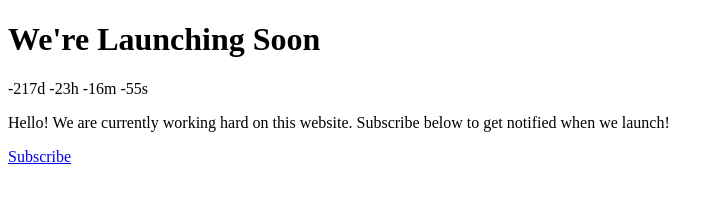
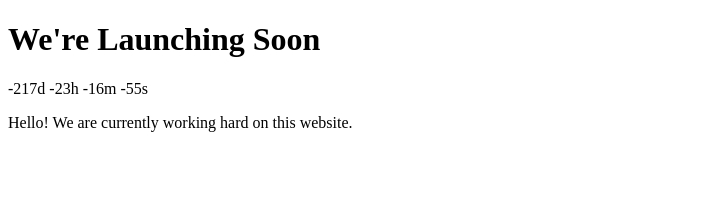
Before and after one commit to dieyazid/dieyazid.github.io, a plain HTML site: page index.html in a window 1280 px wide. Shown: the whole page, without its empty margins (0-723 px from the left). Drawn offline with Linux system fonts and the light colour scheme.

Commit message:
Update index.html

```diff
--- a/index.html
+++ b/index.html
@@ -14,9 +14,8 @@
 
   <p id="countdown"></p>
 
-  <p>Hello! We are currently working hard on this website. Subscribe below to get notified when we launch!</p>
+  <p>Hello! We are currently working hard on this website.</p>
 
-  <a id="subscribe" href="#">Subscribe</a>
 
   <script>
   // JavaScript countdown code
```
